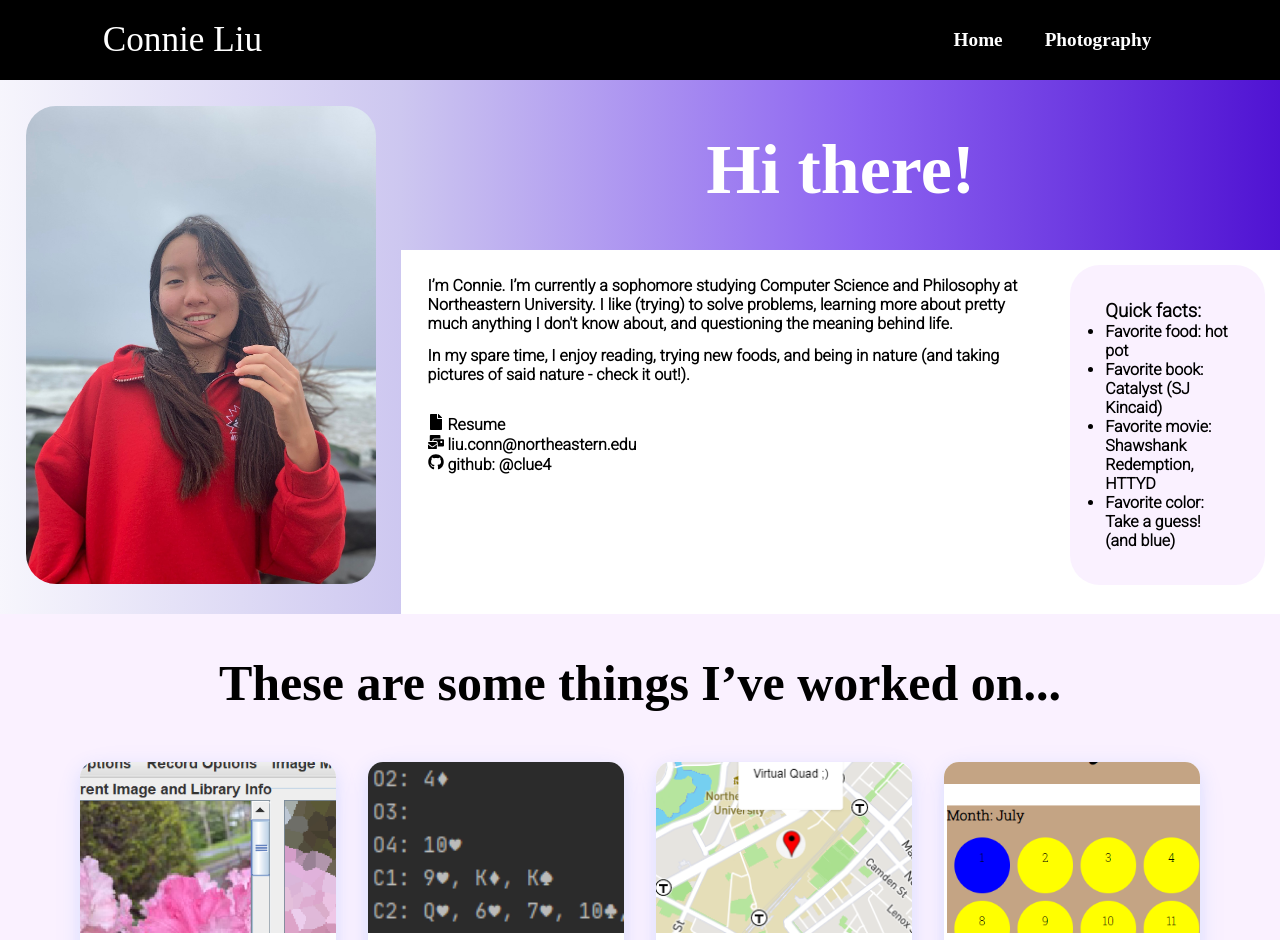
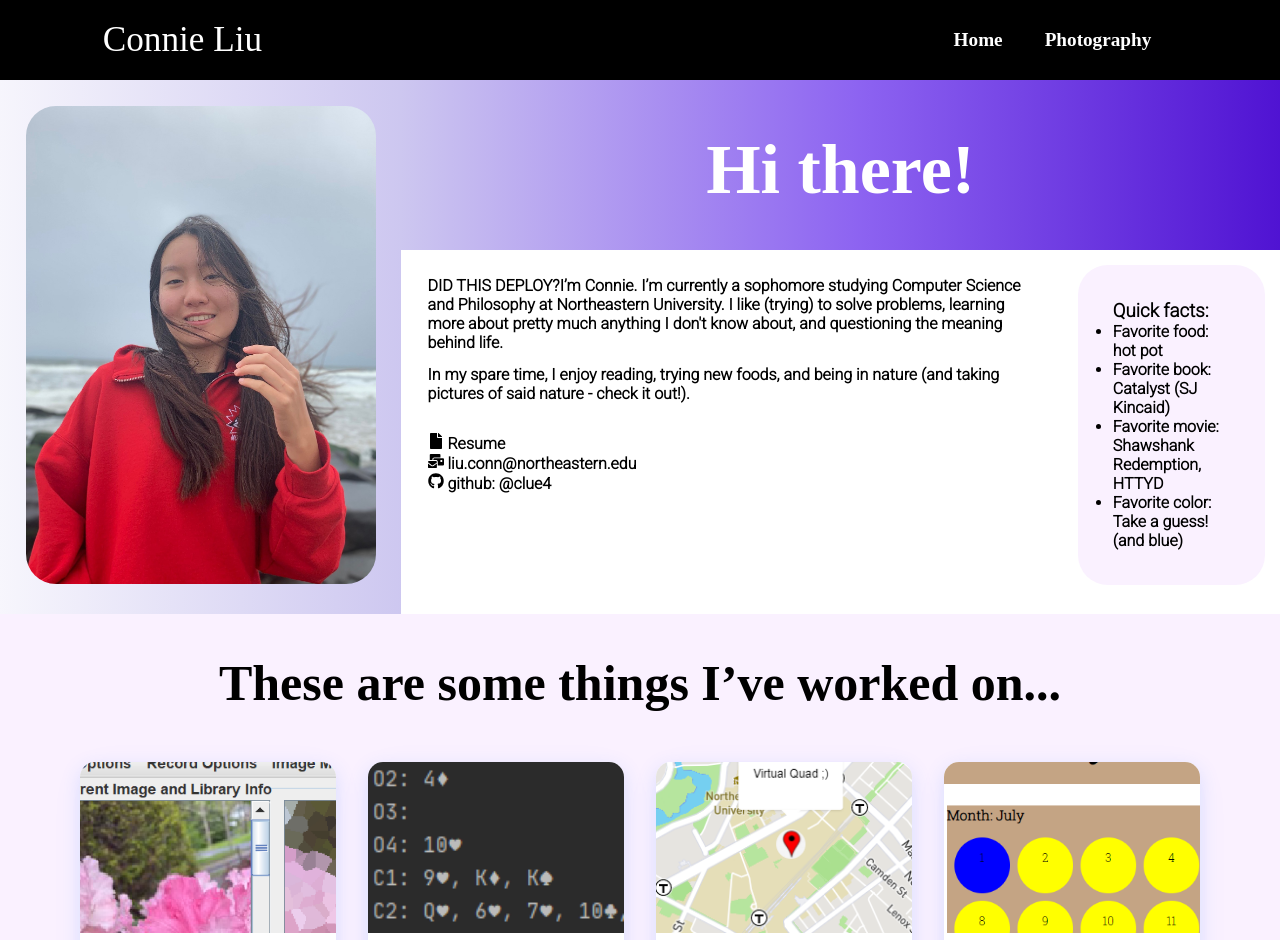
Before and after one commit to clue4/clue4.github.io, a React (Create React App) app: page / in a window 1280 px wide. Shown: the top 940 px of the page. Built offline with nearby package versions, Linux system fonts and the light colour scheme; a web font is replaced by a local one.

Commit message:
testing div vs a

```diff
--- a/src/components/About.js
+++ b/src/components/About.js
@@ -17,7 +17,7 @@ function About() {
 
         <div className='about-bottom'>
           <div className='about-me'>
-            <p className='about-words'>I’m Connie. I’m currently a sophomore studying Computer Science
+            <p className='about-words'>DID THIS DEPLOY?I’m Connie. I’m currently a sophomore studying Computer Science
               and Philosophy at Northeastern University. I like (trying) to solve problems,
               learning more about pretty much anything I don't know about,
               and questioning the meaning behind life.</p>
--- a/src/components/ProjectInfo.js
+++ b/src/components/ProjectInfo.js
@@ -4,8 +4,9 @@ function ProjectInfo(props) {
   return (
     <>
       <li className="project-item">
-        <div className="proj-container">
+        {/* <div className="proj-container"> */}
           <a className="project-link" href={props.path}>
+          <div className="proj-container">
             <figure className="project-picwrap">
               <img src={props.src} alt="Project" className="project-image"/>
             </figure>
@@ -17,8 +18,9 @@ function ProjectInfo(props) {
             <div className="info-container">
               <p className="more-info">{props.additional}</p>
             </div>
+          </div>
           </a>
-        </div>
+        {/* </div> */}
       </li>
     </>
   )
--- a/src/components/Projects.css
+++ b/src/components/Projects.css
@@ -116,7 +116,9 @@
 
 @media (hover: hover) {
   /* for mobile hover issues
-  this might affect clicking tho?*/
+  this might affect clicking tho?
+  ok this is not it -- links are somehow off
+  but i currently unsure how to fix*/
   .proj-container:hover .info-container {
     opacity: 1;
   }
```
